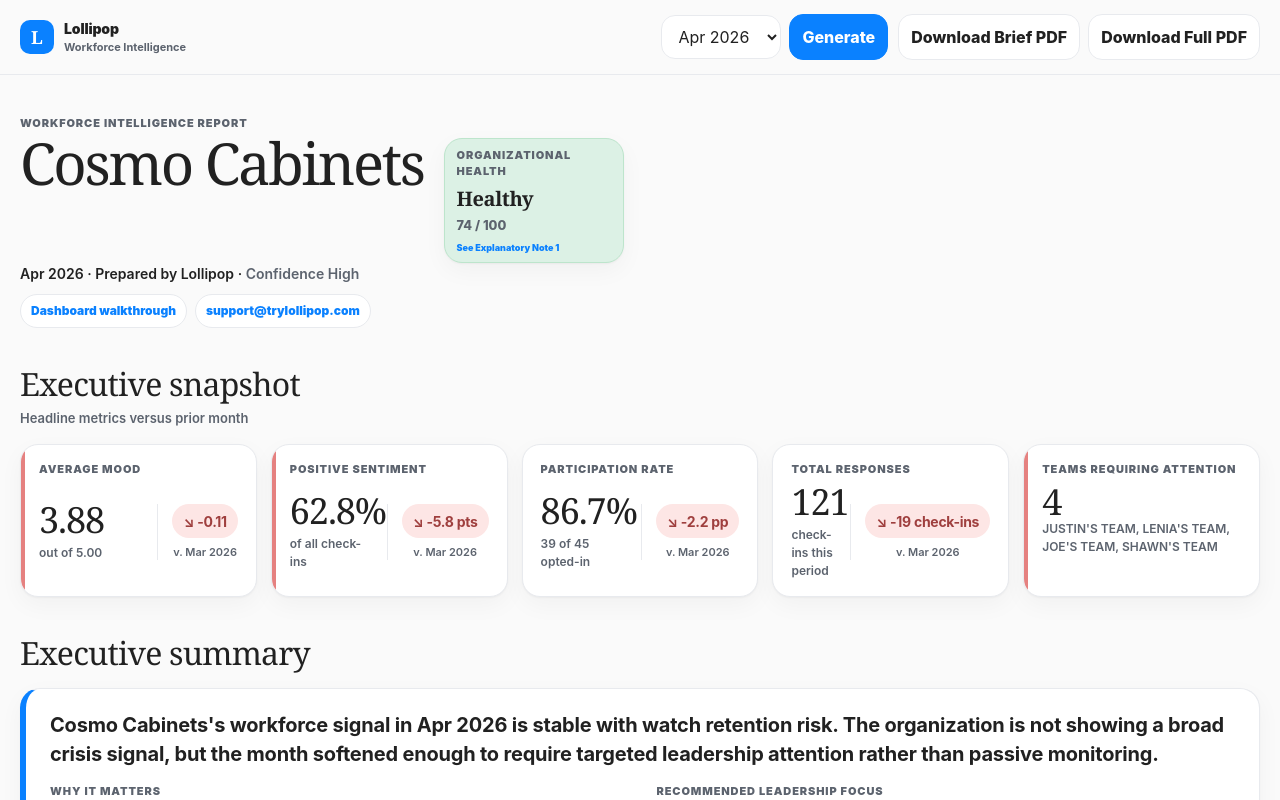
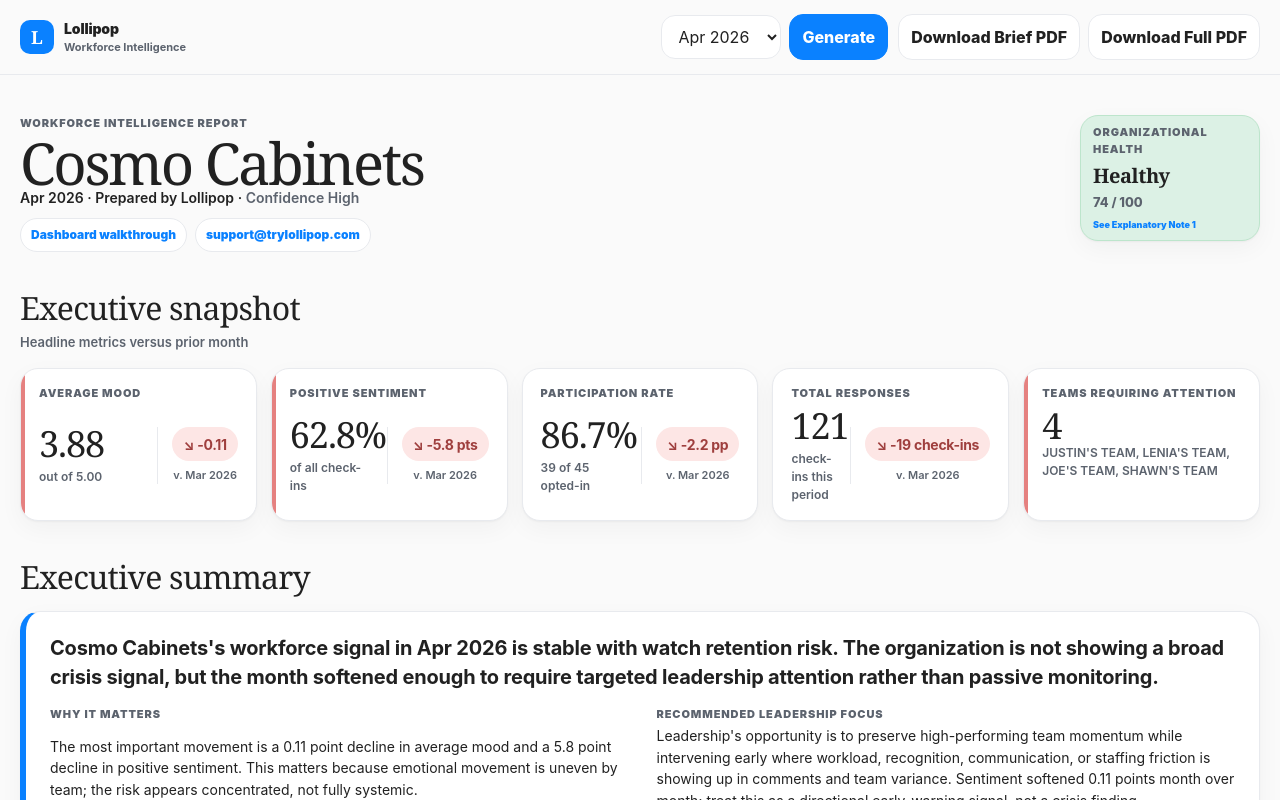
Before and after one commit to jeffrey1892/Lollipop-Monthly-Reports, a Next.js app: page / in a window 1280 px wide. Shown: the top 800 px of the page. Built offline with nearby package versions, Linux system fonts and the light colour scheme.

Commit message:
Restructure exec header so meta line sits directly under title

```diff
--- a/src/app/globals.css
+++ b/src/app/globals.css
@@ -140,9 +140,10 @@
 
 /* A. Executive Header */
 .exec-header{display:block;padding:10px 0 0;margin-bottom:8px}
-.exec-header-title-row{display:flex;align-items:flex-start;gap:20px;flex-wrap:wrap;margin:0}
+.exec-header-title-row{display:flex;align-items:flex-start;gap:20px;flex-wrap:wrap;margin:0;justify-content:space-between}
+.exec-header-left{flex:1;min-width:0}
 .exec-header-title-row .client-title{margin:0!important;line-height:.85!important}
-.exec-header-title-row .health-tile{text-align:left;min-width:0;padding:8px 12px;width:max-content;max-width:180px;align-self:flex-start}
+.exec-header-title-row .health-tile{text-align:left;min-width:0;padding:8px 12px;width:max-content;max-width:180px;align-self:flex-start;flex-shrink:0}
 .exec-header-title-row .health-tile strong{font-size:20px}
 .exec-header-title-row .health-tile .note-ref{display:block;margin:6px 0 0}
 .exec-header-main .client-title{font-family:Georgia,serif;font-size:clamp(36px,5.5vw,58px);line-height:.85;letter-spacing:-.04em;margin:0}
--- a/src/app/page.tsx
+++ b/src/app/page.tsx
@@ -100,16 +100,10 @@ export default async function Home({ searchParams }: { searchParams?: Promise<{
         {/* === A. Executive Header === */}
         <section className="exec-header brief-section">
           <div className="exec-header-main">
+            <div className="exec-header-title-row">
+              <div className="exec-header-left">
                 <p className="h3-micro">Workforce intelligence report</p>
-            <div className="exec-header-title-row">
                 <h1 className="client-title">{report.customerName}</h1>
-              <div className={`health-tile health-${report.healthSummary.rating.toLowerCase().replace(/\s+/g, '-')}`}>
-                <span className="health-label h3-micro">Organizational health</span>
-                <strong>{report.healthSummary.rating}</strong>
-                <small>{report.healthSummary.score} / 100</small>
-                <NoteRef n={1} />
-              </div>
-            </div>
                 <p className="exec-header-meta">
                   {report.label} · Prepared by Lollipop ·{' '}
                   <span className="muted">Confidence {report.reportConfidence}</span>
@@ -123,6 +117,14 @@ export default async function Home({ searchParams }: { searchParams?: Promise<{
                     Dashboard walkthrough
                   </a>
                   <a href="mailto:support@trylollipop.com">support@trylollipop.com</a>
+                </div>
+              </div>
+              <div className={`health-tile health-${report.healthSummary.rating.toLowerCase().replace(/\s+/g, '-')}`}>
+                <span className="health-label h3-micro">Organizational health</span>
+                <strong>{report.healthSummary.rating}</strong>
+                <small>{report.healthSummary.score} / 100</small>
+                <NoteRef n={1} />
+              </div>
             </div>
           </div>
         </section>
```
Lines whose indentation alone changed are shown as unchanged.
